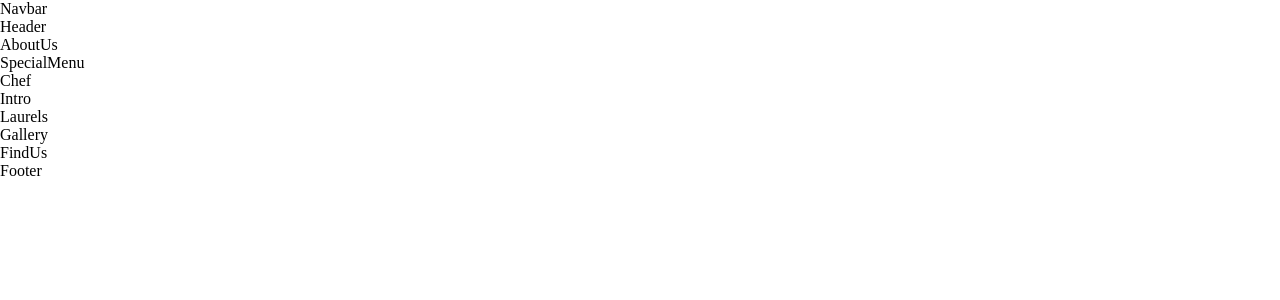
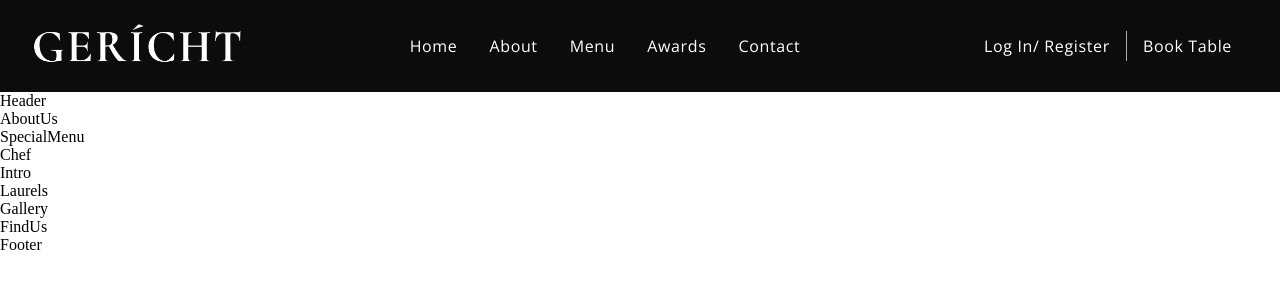
Before and after one commit to jazir788/restaurant-app, a React (Create React App) app: page / in a window 1280 px wide. Shown: the top 300 px of the page. Built offline with nearby package versions, Linux system fonts and the light colour scheme; a web font is replaced by a local one.

Commit message:
Completed Navbar component and added media queries for mobile devices

```diff
--- a/src/components/Navbar/Navbar.css
+++ b/src/components/Navbar/Navbar.css
@@ -0,0 +1,129 @@
+.app__navbar{
+    width: 100%;
+    display: flex;
+    justify-content: space-between;
+    align-items: center;
+    background: var(--color-black);
+    padding: 1rem 2rem;
+
+}
+
+.app__navbar-logo{
+    display: flex;
+    justify-content: flex-start;
+    align-items: center;
+}
+
+.app__navbar-logo > img {
+    width: 150px;
+}
+
+.app__navbar-links{
+    flex: 1;
+    display: flex;
+    justify-content: center;
+    align-items: center;
+    list-style: none;
+}
+
+.app__navbar-links > li {
+    margin: 0 1rem;
+    cursor: pointer;
+}
+
+.app__navbar-links > li:hover {
+    color: var(--color-grey);
+}
+
+.app__navbar-login{
+    display: flex;
+    justify-content: flex-end;
+    align-items: center;
+}
+
+.app__navbar-login > a {
+    margin: 0 1rem;
+    text-decoration: none;
+    transition: 0.5s ease;
+}
+
+.app__navbar-login > a:hover {
+    border-bottom: 1px solid var(--color-golden);
+}
+
+.app__navbar-login div {
+    width: 1px;
+    height: 30px;
+    background-color: var(--color-grey);
+}
+
+.app__navbar-smallscreen{
+    display: none;
+}
+
+.app__navbar-smallscreen_overlay{
+    position: fixed;
+    top: 0;
+    left:0;
+    width: 100%;
+    height: 100vh;
+    background: var(--color-black);
+    transition: 0.5s ease;
+    flex-direction: column;
+    z-index: 5;
+}
+.app__navbar-smallscreen_overlay .overlay__close{
+    font-size: 27px;
+    color: var(--color-golden);
+    cursor: pointer;
+    position: absolute;
+    top: 20px;
+    right: 20px;
+}
+
+.app__navbar-smallscreen_links {
+    list-style: none;
+}
+
+.app__navbar-smallscreen_links > li {
+    margin: 2rem;
+    cursor: pointer;
+    color: var(--color-golden);
+    font-size: 2rem;
+    text-align: center;
+    font-family: var(--font-base);
+}
+
+.app__navbar-smallscreen_links > li:hover {
+    color: var(--color-white);
+}
+
+@media screen and (max-width: 2000px) {
+    .app__navbar-logo > img {
+        width:210px;
+     }
+}
+
+@media screen and (max-width: 1150px) {
+    .app__navbar-links {
+        display: none;
+    }
+
+    .app__navbar-smallscreen {
+        display: flex;
+    }
+}
+
+@media screen and (max-width: 650px) {
+    .app__navbar {
+        padding: 1rem;
+    }
+
+    .app__navbar-login{
+        display: none;
+    }
+
+    .app__navbar-logo > img {
+        width:110px;
+     }
+}
--- a/src/components/Navbar/Navbar.jsx
+++ b/src/components/Navbar/Navbar.jsx
@@ -1,11 +1,50 @@
-import React from 'react';
+import React, { useState } from 'react';
+import {GiHamburgerMenu} from 'react-icons/gi'
+import {MdOutlineRestaurantMenu} from 'react-icons/md'
+import images from '../../constants/images'
+import './Navbar.css'
+
 
 import './Navbar.css';
 
-const Navbar = () => (
-  <div>
-    Navbar
-  </div>
-);
+const Navbar = () => {
+  const [toggleMenu, setToggleMenu] = useState(false)
+  return(
+    <nav className='app__navbar'>
+      <div className='app__navbar-logo'>
+        <img src={images.gericht} alt='app logo' />
+      </div>
+      <ul className='app__navbar-links'>
+        <li className='p__opensans'><a href='#home'>Home</a></li>
+        <li className='p__opensans'><a href='#about'>About</a></li>
+        <li className='p__opensans'><a href='#menu'>Menu</a></li>
+        <li className='p__opensans'><a href='#awards'>Awards</a></li>
+        <li className='p__opensans'><a href='#contact'>Contact</a></li>
+      </ul>
+      <div className='app__navbar-login'>
+        <a href='#login' className='p__opensans'>Log In/ Register</a>
+      <div />
+      <a href='/' className='p__opensans'>Book Table</a>
+      </div>
+      <div className='app__navbar-smallscreen'>
+        <GiHamburgerMenu color='#fff' fontSize={27} onClick={()=>setToggleMenu(true)}/>
+
+        {toggleMenu && (
+        <div className='app__navbar-smallscreen_overlay flex__center slide-bottom'>
+          <MdOutlineRestaurantMenu fontSize={27} className='overlay__close' onClick={()=>setToggleMenu(false)} />
+          <ul className='app__navbar-smallscreen_links'>
+            <li className='p__opensans'><a href='#home'>Home</a></li>
+            <li className='p__opensans'><a href='#about'>About</a></li>
+            <li className='p__opensans'><a href='#menu'>Menu</a></li>
+            <li className='p__opensans'><a href='#awards'>Awards</a></li>
+            <li className='p__opensans'><a href='#contact'>Contact</a></li>
+          </ul>
+      </div>
+      )}
+
+
+      </div>
+    </nav>
+)};
 
 export default Navbar;
```
